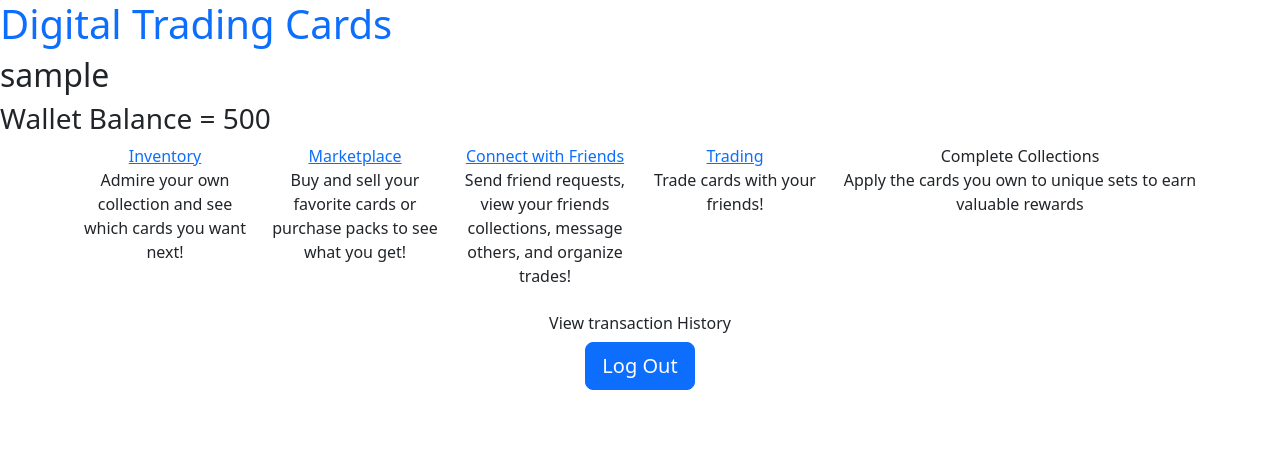
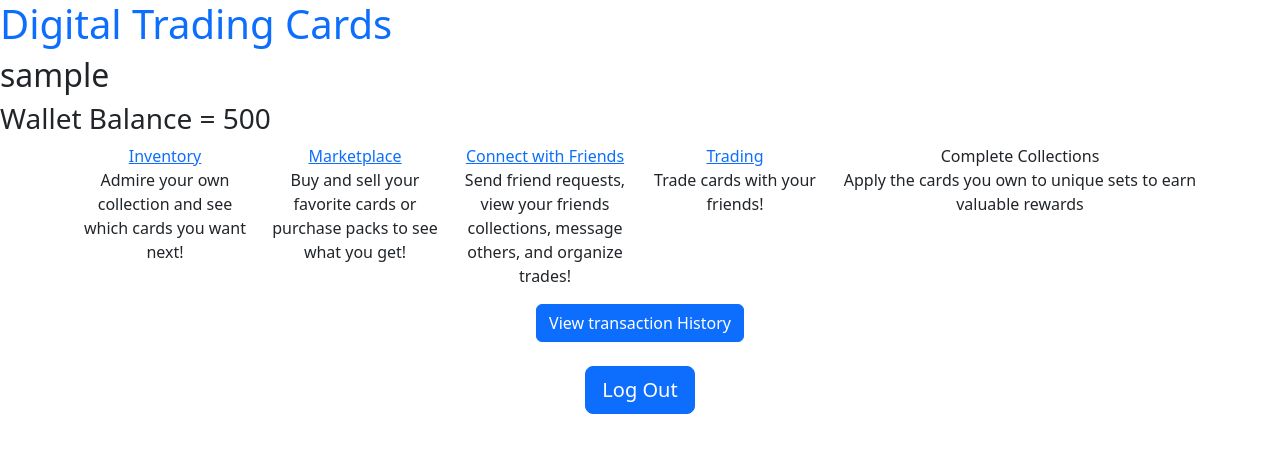
Before and after one commit to IWU-CS253/project-cards, a Flask app: page /home in a window 1280 px wide. Shown: the top 453 px of the page. Run offline with Flask 2, Linux system fonts and the light colour scheme; the visitor is signed in with stand-in values (Sample User, id 1); data comes from the database, SQL or seed files in the repository.

Commit message:
made transactions link a button and made some space between that button and the logout button

```diff
--- a/templates/home.html
+++ b/templates/home.html
@@ -32,8 +32,9 @@
         </div>
     </div>
     <div>
-        <a class="btn" href="{{ url_for('transactions')}}" role="button">View transaction History</a>
+        <a class="btn btn-primary" href="{{ url_for('transactions')}}" role="button">View transaction History</a>
     </div>
+    <br>
     <div class="container text-center">
           <a class="btn btn-primary btn-lg" href="{{ url_for('logout') }}" role="button">Log Out</a>
     </div>
```
